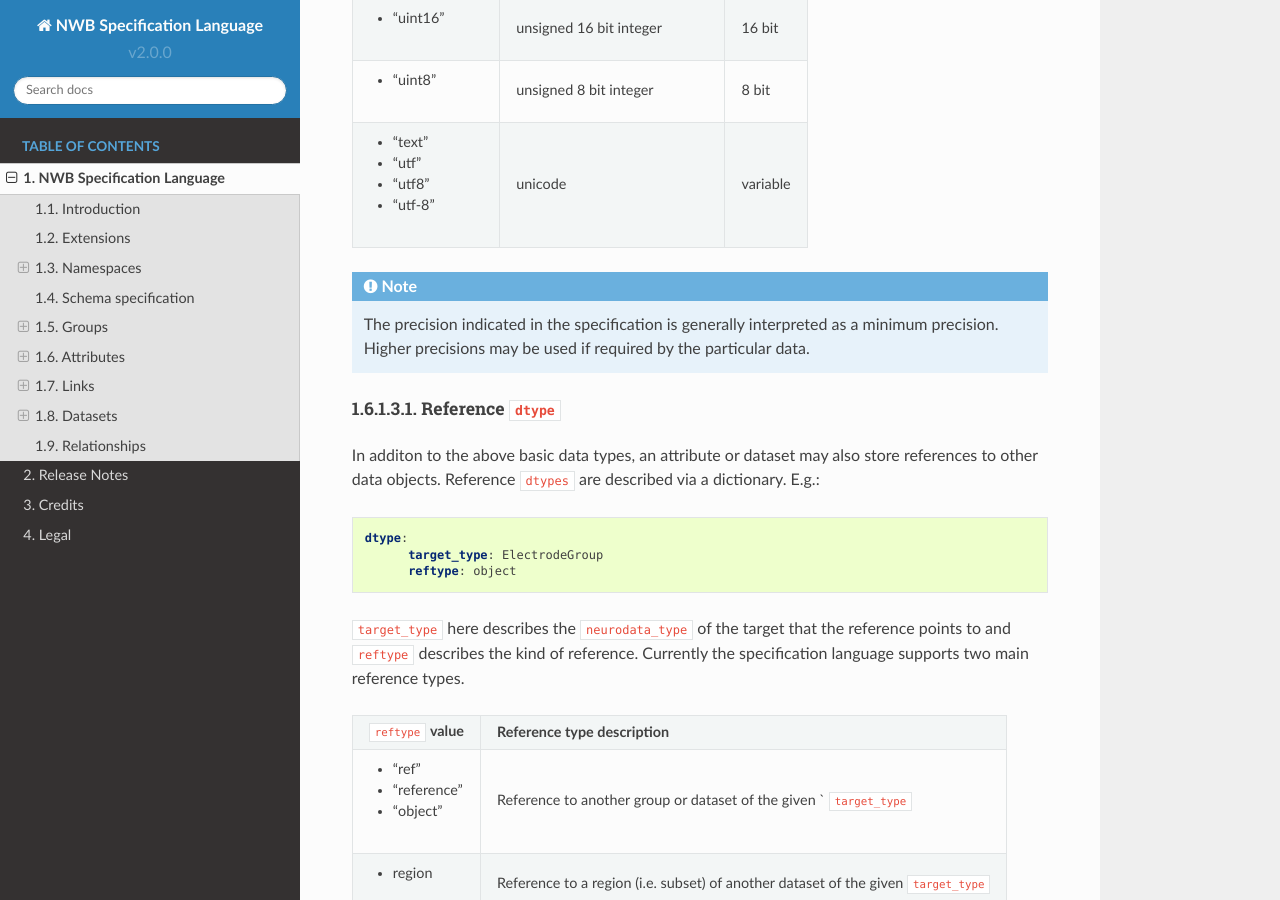
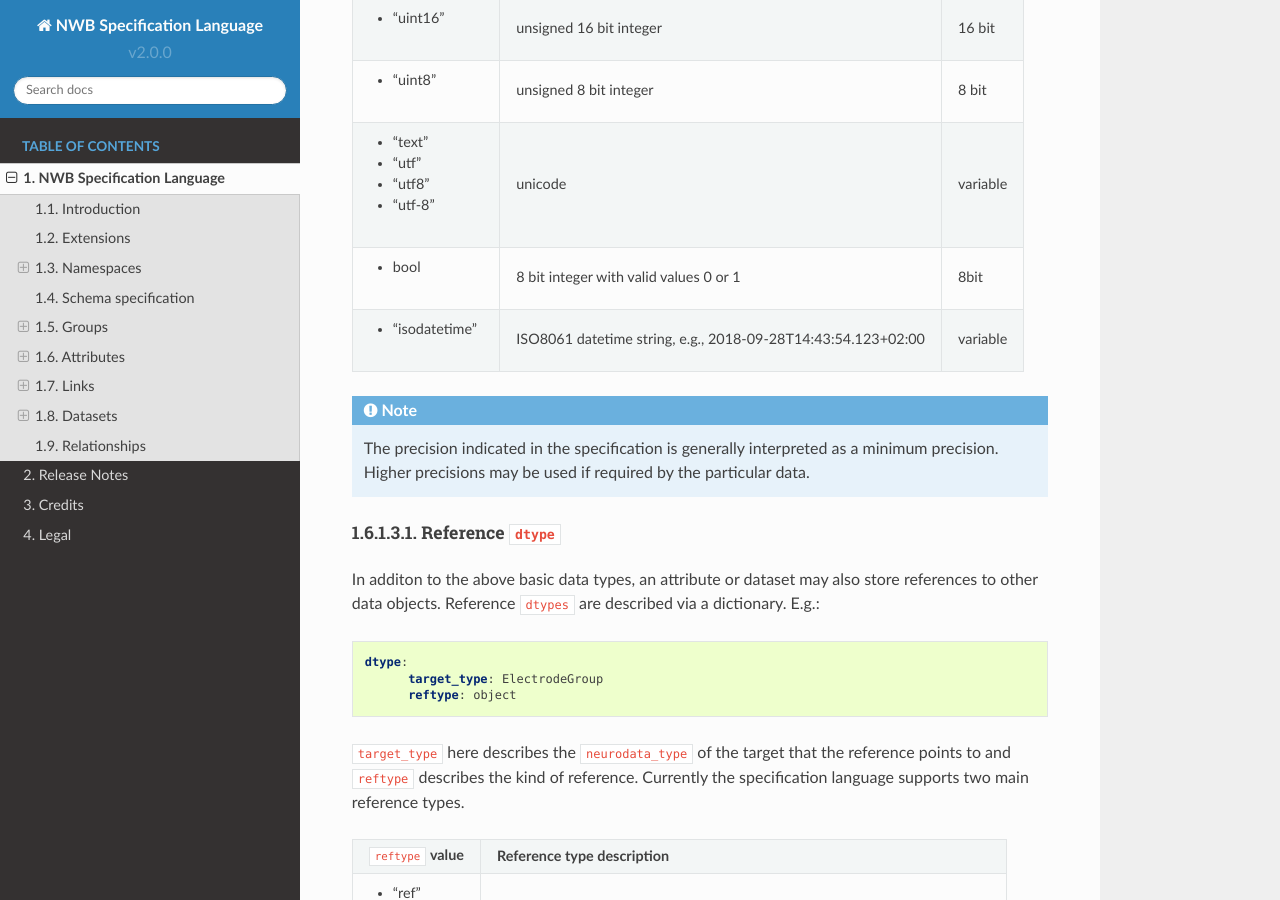
Before and after one commit to NeurodataWithoutBorders/nwb-schema, a Sphinx documentation site: the page built from docs/language/source/specification_language_description.rst, in a window 1280 px wide and 900 px high, scrolled down 10733 px. Built offline with Sphinx 7.4.7 and the Read the Docs theme 2.0.0, drawn with Linux system fonts in a browser that asks for light colours.

Commit message:
Update specification language docs to add isodatetime and bool dtypes

````diff
--- a/docs/language/source/specification_language_description.rst
+++ b/docs/language/source/specification_language_description.rst
@@ -549,6 +549,12 @@
 |  * "utf8"                |                                  |                |
 |  * "utf-8"               |                                  |                |
 +--------------------------+----------------------------------+----------------+
+|  * bool                  | 8 bit integer with valid values  | 8bit           |
+|                          | 0 or 1                           |                |
++--------------------------+----------------------------------+----------------+
+| * "isodatetime"          | ISO8061 datetime string, e.g.,   | variable       |
+|                          | 2018-09-28T14:43:54.123+02:00    |                |
++--------------------------+----------------------------------+----------------+
 
 .. note::
 
--- a/docs/language/source/specification_language_release_notes.rst
+++ b/docs/language/source/specification_language_release_notes.rst
@@ -59,6 +59,9 @@
     * Enhanced the syntax for ``dtype`` to allow the specification of i) object references and ii) region references
     * Removed "!" syntax (e.g., "float32!") previously used to specify a minimum precision. All types are interpreted as minimum specs.
     * Specified list of available data types and their names
+    * Added ``isodatetime" dtype for specification of ISO8061 datetime string (e.g., 2018-09-28T14:43:54.123+02:00) as data type
+    * Added ``bool`` dtype for specification fo boolean type fields (see ``PR691 (PyNWB) <https://github.com/NeurodataWithoutBorders/pynwb/pull/691>`_
+      and `I658 (PyNWB) <https://github.com/NeurodataWithoutBorders/pynwb/issues/658>`_.
 * Others:
     * Removed key ```\_\_custom``` (without replacement). This feature was used only in one location to provide user hints where custom data could be placed, however, since the NWB specification approach explicitly allows users to add custom data in any location, this information was not binding.
 
````
